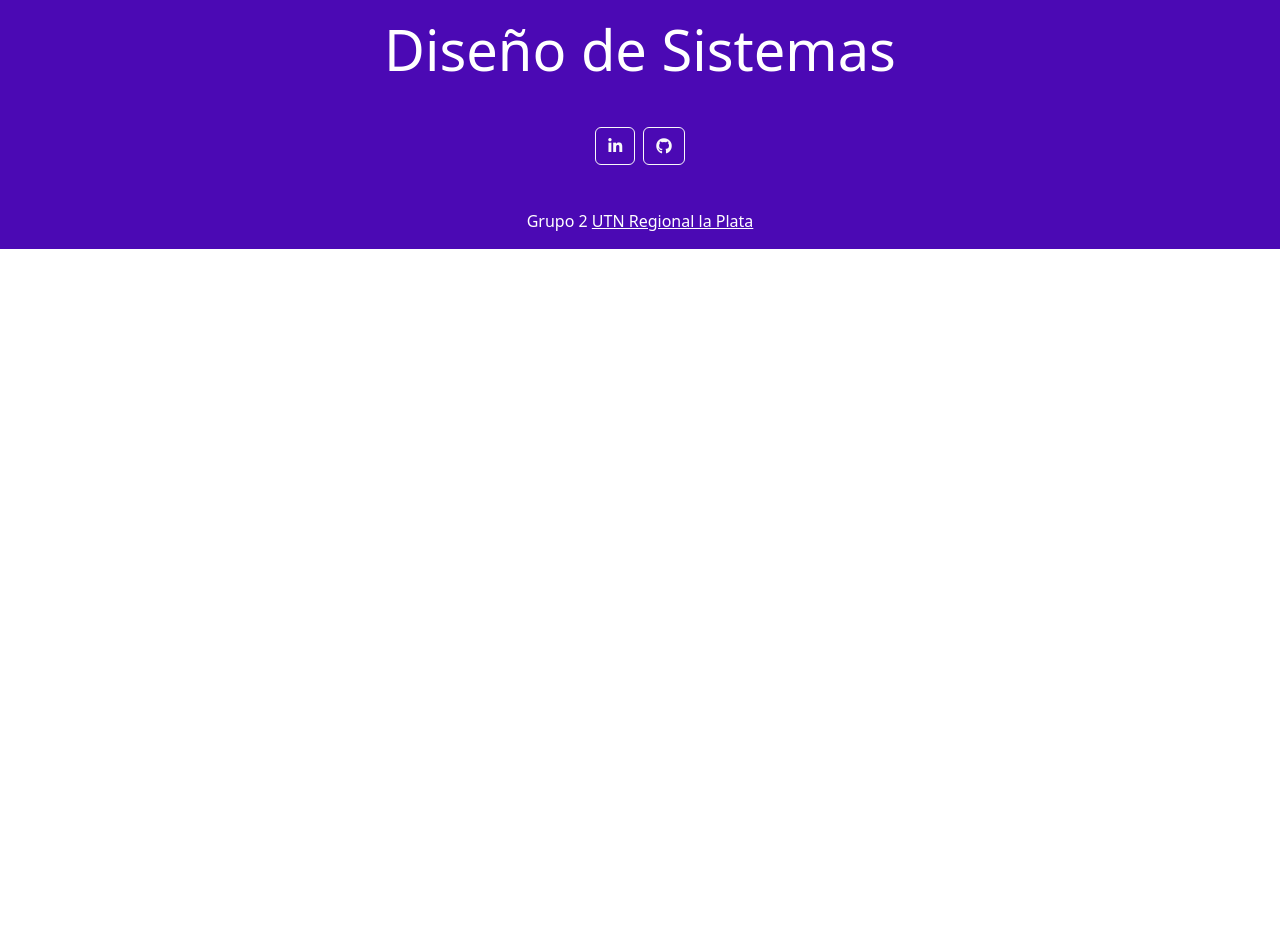
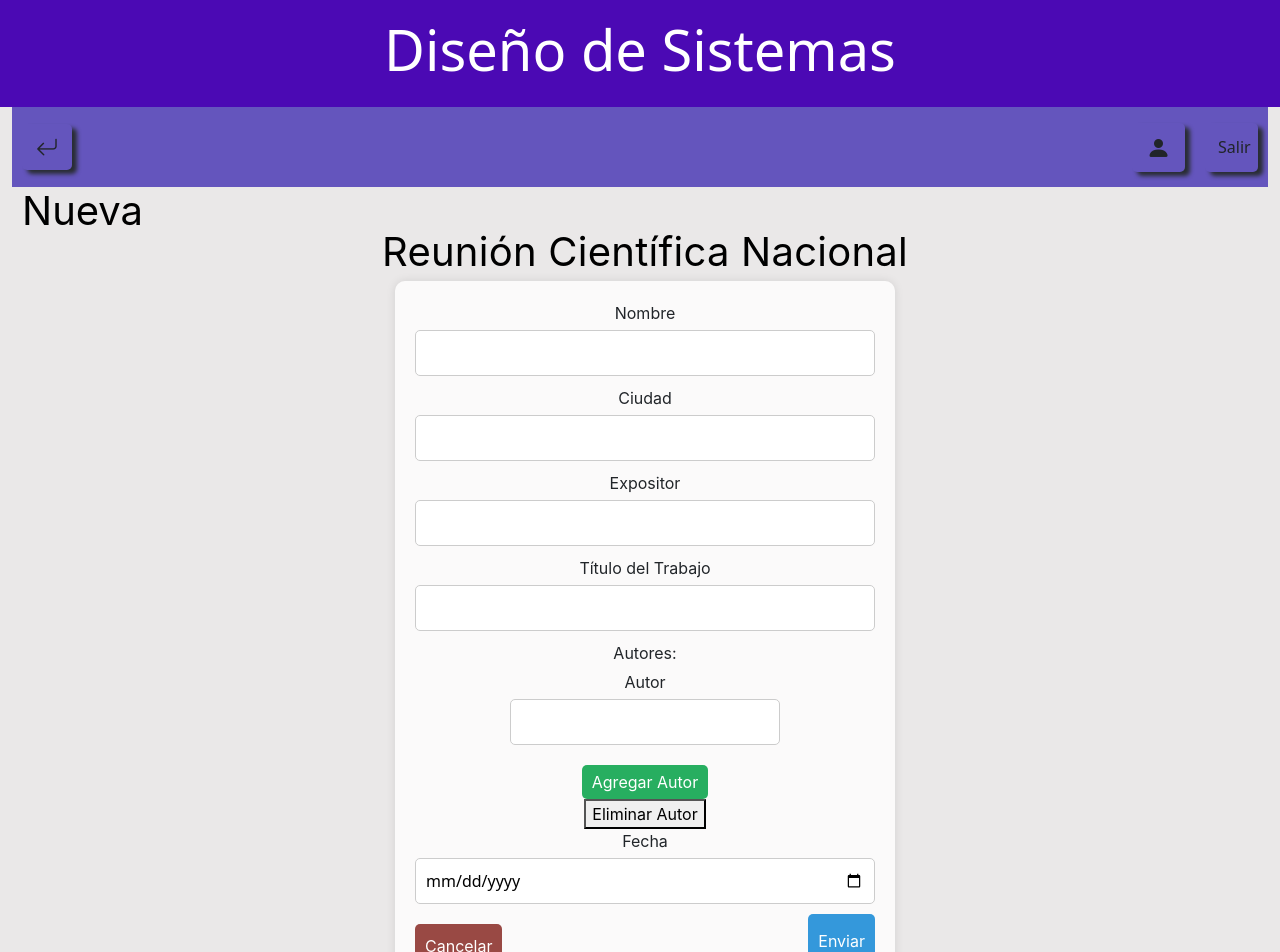
Before and after one commit to pchesini/frontDisenioSistemas, an Angular app: page /nueva-reunion in a window 1280 px wide. Before the commit this address led to /. Shown: the top 952 px of the page. Before the commit the page ends 800 px from the top, so only its background shows below. Built offline with nearby package versions, Linux system fonts and the light colour scheme.

Commit message:
Se agrego  la interface de nueva Reunion

```diff
--- a/src/app/app-routing.module.ts
+++ b/src/app/app-routing.module.ts
@@ -3,13 +3,14 @@ import { RouterModule, Routes } from '@angular/router';
 import { DashboardComponent } from './pages/dashboard/dashboard.component';
 import { LoginComponent } from './auth/login/login.component';
 import { PaginaPrincipalComponent } from './pages/pagina-principal/pagina-principal.component';
-
+import { NuevaRnComponent }from './pages/nueva-rn/nueva-rn.component';
 //le agrego las rutas
 const routes: Routes = [
   {path:'',redirectTo:'/inicio', pathMatch:'full'},
   {path:'inicio',component:DashboardComponent},
   {path:'iniciar-sesion',component:LoginComponent},
-  {path:'pagina-principal',component:PaginaPrincipalComponent}
+  {path:'pagina-principal',component:PaginaPrincipalComponent},
+  {path:'nueva-reunion',component:NuevaRnComponent},
 ];
 
 
--- /dev/null
+++ b/src/app/pages/nueva-rn/nueva-rn.component.css
@@ -0,0 +1,256 @@
+.container-fluid {
+    max-width: 1440px;
+    height: 1124px;
+    background-color: #EAE8E8;
+  }
+
+  /* -- TITULO -- */
+  h1{color: #000;
+    font-feature-settings: 'clig' off, 'liga' off;
+    font-family: Inter;
+    font-size: 40px;
+    font-style: normal;
+    font-weight: 400;}
+  h2 {
+    margin: 0;
+    font-weight: bold;
+    text-align: center; /* Centramos el texto horizontalmente */
+    color: #000;
+    font-feature-settings: 'clig' off, 'liga' off;
+    font-family: Inter;
+    font-size: 40px;
+    font-style: normal;
+    font-weight: 400;
+    line-height: 18px; /* 45% */
+    letter-spacing: 0.25px;
+  }
+
+  /* -- BARRA DE NAVEGACION -- */
+  nav {
+    max-width: 1440px;
+    height: 80px;
+    background-color: #6455BD;
+
+    display: flex;
+    justify-content: space-between;
+  }
+
+  .nav-izquierda {
+    display: flex;
+    align-items: center;
+  }
+
+  .search-bg {
+    width: 250px;
+    height: 44px;
+    margin-left: 10px;
+    border-radius: 15px;
+    background-color: #504499;
+
+    display: flex;
+    align-items: center;
+  }
+
+  .busqueda {
+    width: 218px;
+    height: 35px;
+    border-radius: 15px;
+  }
+
+  input[type="search"] {
+    padding-left: 10px;
+  }
+
+  .bi-search {
+    padding-left: 5px;
+  }
+
+  .nav-derecha {
+    display: flex;
+    align-items: center;
+  }
+
+  /* -- CUERPO DE LA PAGINA -- */
+
+  .bodyPart {
+    margin-left: 10px;
+  }
+
+  .reuniones {
+    width: 1262px;
+    margin-top: 25px;
+
+    display: flex;
+    flex-direction: column;
+    gap: 10px;
+  }
+
+  .reunion {
+    width: 1262px;
+    height: 60px;
+
+    background-color: white;
+
+    display: flex;
+    align-items: center;
+    justify-content: space-between;
+  }
+
+  p {
+    padding-left: 15px;
+  }
+
+
+  /* -- SECCION DE BOTONES -- */
+  .btn {
+    width: 53px;
+    height: 49px;
+    border-radius: 5px;
+    box-shadow: 5px 4px 4px #292D32;
+    margin: 10px;
+
+    transition: transform 0.3s ease;
+  }
+
+  .btn-atras {
+    width: 50px;
+    height: 46px;
+  }
+
+
+
+
+  .bnt-funciones {
+    padding-right: 15px;
+
+  }
+
+  .btn-f {
+    width: 40px;
+    height:40px;
+    margin: 3px;
+
+    border-radius: 10px;
+    border: 2px solid #E8DEF8;
+
+    background-color: #E8DEF8;
+    box-shadow: 0px 8px 15px rgba(0, 0, 0, 0.2);
+  }
+
+  i {
+    font-size: 1.4rem;
+  }
+
+  .bi-person-fill {
+    font-size: 1.5rem;
+  }
+
+  .btn:hover {
+    /* Escala el botón a un 95% de su tamaño original cuando se pasa el mouse por encima */
+    transform: scale(0.95);
+
+    cursor: pointer;
+  }
+
+  .btn:active {
+    /* Escala el botón a un 90% de su tamaño original cuando se hace clic en él */
+    transform: scale(0.90);
+  }
+
+
+  /* -- SECCION DE Formulario -- */
+  .formulario {
+    width: 1262px;
+    height: 100%;
+    background-color: white;
+    border-radius: 10px;
+    box-shadow: 5px 4px 4px #292D32;
+
+    display: flex;
+    flex-direction: column;
+    align-items: center;
+    justify-content: center;
+  }
+  form {
+    max-width: 500px; /* Ancho máximo del formulario */
+    margin: 20px auto; /* Centramos el formulario */
+    padding: 20px;
+    background-color: rgba(255, 255, 255, 0.8); /* Fondo blanco transparente para el formulario */
+    border-radius: 10px;
+    box-shadow: 0 0 10px rgba(0, 0, 0, 0.1); /* Sombra suave */
+    display: flex;
+    flex-direction: column;
+    align-items: center;
+  }
+
+  /* Estilos de la casilla de entrada */
+  label {
+    margin-bottom: 5px;
+    font-family: 'Inter', sans-serif;
+  }
+
+  input, textarea, select {
+    margin-bottom: 10px;
+    padding: 10px;
+    border: 1px solid #ccc;
+    border-radius: 5px;
+    width: 100%;
+
+  }
+
+  /* Estilos del botón de enviar */
+  button.submit-btn {
+    background-color: #3498db;
+    color: white;
+    padding: 10px;
+    border: none;
+    border-radius: 5px;
+    cursor: pointer;
+    font-family: 'Inter', sans-serif;
+  }
+
+  /* Estilos del botón de cancelar */
+  button.cancel-btn {
+    background-color: #994944;
+    color: white;
+    padding: 10px;
+    border: none;
+    border-radius: 5px;
+    cursor: pointer;
+    margin-top: 10px;
+    font-family: 'Inter', sans-serif;
+        }
+  textarea {
+    margin-bottom: 10px;
+    padding: 10px;
+    border: 1px solid #ccc;
+    border-radius: 5px;
+    width: 100%;
+    resize: vertical; /* Permite redimensionar verticalmente */
+  }
+
+  .additional-authors {
+    display: flex;
+    flex-direction: column;
+    align-items: center;
+    font-family: 'Inter', sans-serif;
+  }
+
+  .additional-authors input {
+    margin-bottom: 10px;
+    padding: 10px;
+    border: 1px solid #ccc;
+    border-radius: 5px;
+    width: 100%;
+    font-family: 'Inter', sans-serif;
+  }
+  button.add-author-btn {
+    background-color: #27ae60;
+    color: white;
+    padding: 5px 10px;
+    border: none;
+    border-radius: 5px;
+    cursor: pointer;
+    margin-top: 10px;
+    font-family: 'Inter', sans-serif;
+  }
--- /dev/null
+++ b/src/app/pages/nueva-rn/nueva-rn.component.html
@@ -0,0 +1,74 @@
+<div class="container-fluid">
+    <nav>
+      <div class="nav-izquierda">
+        <button class="btn btn-atras"><i class="bi bi-arrow-return-left"></i></button>
+
+
+      </div>
+      <div class="nav-derecha">
+        <button class="btn btn-usuario">
+          <i class="bi bi-person-fill"></i>
+        </button>
+        <button class="btn btn-salir">
+          Salir
+        </button>
+      </div>
+    </nav>
+
+    <div class="bodyPart">
+        <h1>Nueva</h1>
+        <h2>Reunión Científica Nacional</h2>
+         <!-- Formulario -->
+           <!-- implementar formularios de angular -->
+        <form>
+          <label for="nombre">Nombre</label>
+            <input type="text" id="nombre" name="nombre" required>
+
+            <label for="ciudad">Ciudad</label>
+            <input type="text" id="ciudad" name="ciudad" required>
+
+            <label for="expositor">Expositor</label>
+            <input type="text" id="expositor" name="expositor" required>
+
+            <label for="titulo">Título del Trabajo</label>
+            <input type="text" id="titulo" name="titulo" required>
+
+            <label for="autores">Autores:</label>
+            <div class="additional-authors">
+              <label for="author">Autor </label>
+              <input type="text" id="author" name="author">
+
+              <!-- Botón para agregar más autores -->
+              <button type="button" class="add-author-btn" onclick="addAuthorField()">Agregar Autor</button>
+
+              <!-- Botón para eliminar la última casilla de autor -->
+              <button type="button" class="remove-author-btn" onclick="removeAuthorField()">Eliminar Autor</button>
+
+            </div>
+
+
+            <label for="fecha">Fecha</label>
+            <input type="date" id="fecha" name="fecha" required>
+
+            <!-- Botones de enviar y cancelar -->
+            <div style="display: flex; justify-content: space-between; width: 100%;">
+              <button type="button" class="cancel-btn" onclick="cancelForm()">Cancelar</button>
+              <button type="submit" class="submit-btn" onclick="handleSubmit()">Enviar</button>
+            </div>
+        </form>
+
+            <!--- Converti algunas funciones de jS a Ts, despues probarlas -->
+        <!-- reuniones: contiene cada reunion
+        <div class="reuniones">
+
+          <div class="reunion">
+            <p>Reunion Cientifica 1</p>
+            <div class="bnt-funciones">
+              <button class="btn btn-f"><i class="bi bi-eye"></i></button>
+              <button class=" btn btn-f"><i class="bi bi-pencil"></i></button>
+              <button class=" btn btn-f"><i class="bi bi-trash"></i></button>
+            </div>
+          </div>-->
+
+        </div>
+    </div>
--- /dev/null
+++ b/src/app/pages/nueva-rn/nueva-rn.component.ts
@@ -0,0 +1,47 @@
+import { Component,Renderer2, ElementRef } from '@angular/core';
+
+
+@Component({
+  selector: 'app-nueva-rn',
+  templateUrl: './nueva-rn.component.html',
+  styleUrls: ['./nueva-rn.component.css']
+})
+export class NuevaRnComponent {
+  constructor(private renderer: Renderer2, private el: ElementRef) {}
+
+  addAuthorField() {
+    const additionalAuthorsContainer = this.el.nativeElement.querySelector('.additional-authors');
+    if (additionalAuthorsContainer) {
+      const newAuthorInput = this.renderer.createElement('input');
+      this.renderer.setAttribute(newAuthorInput, 'type', 'text');
+      this.renderer.setAttribute(newAuthorInput, 'name', `author${additionalAuthorsContainer.childElementCount + 2}`);
+      this.renderer.setAttribute(newAuthorInput, 'placeholder', `Autor ${additionalAuthorsContainer.childElementCount + 2}`);
+      this.renderer.appendChild(additionalAuthorsContainer, newAuthorInput);
+    }
+  }
+
+  removeAuthorField() {
+    const additionalAuthorsContainer = this.el.nativeElement.querySelector('#authorsContainer');
+    if (additionalAuthorsContainer && additionalAuthorsContainer.childElementCount > 1) {
+      this.renderer.removeChild(additionalAuthorsContainer, additionalAuthorsContainer.lastElementChild);
+    }
+  }
+
+  cancelForm() {
+    alert('Formulario cancelado');
+    // Puedes agregar aquí cualquier acción adicional que desees realizar al cancelar el formulario
+  }
+
+  handleSubmit() {
+    // Puedes agregar aquí la lógica para enviar el formulario
+
+    // Muestra el mensaje de éxito
+    const successMessage = this.el.nativeElement.querySelector('#Reunion Cientifica Nacional agregada exitosamente');
+    if (successMessage) {
+      this.renderer.setStyle(successMessage, 'display', 'block');
+    }
+
+    // Devuelve false para evitar que el formulario se envíe realmente (porque no tenemos una acción de formulario real)
+    return false;
+  }
+  }
```
Also changed, not shown: 1 other file (tests, documents, lock files or other folders).
